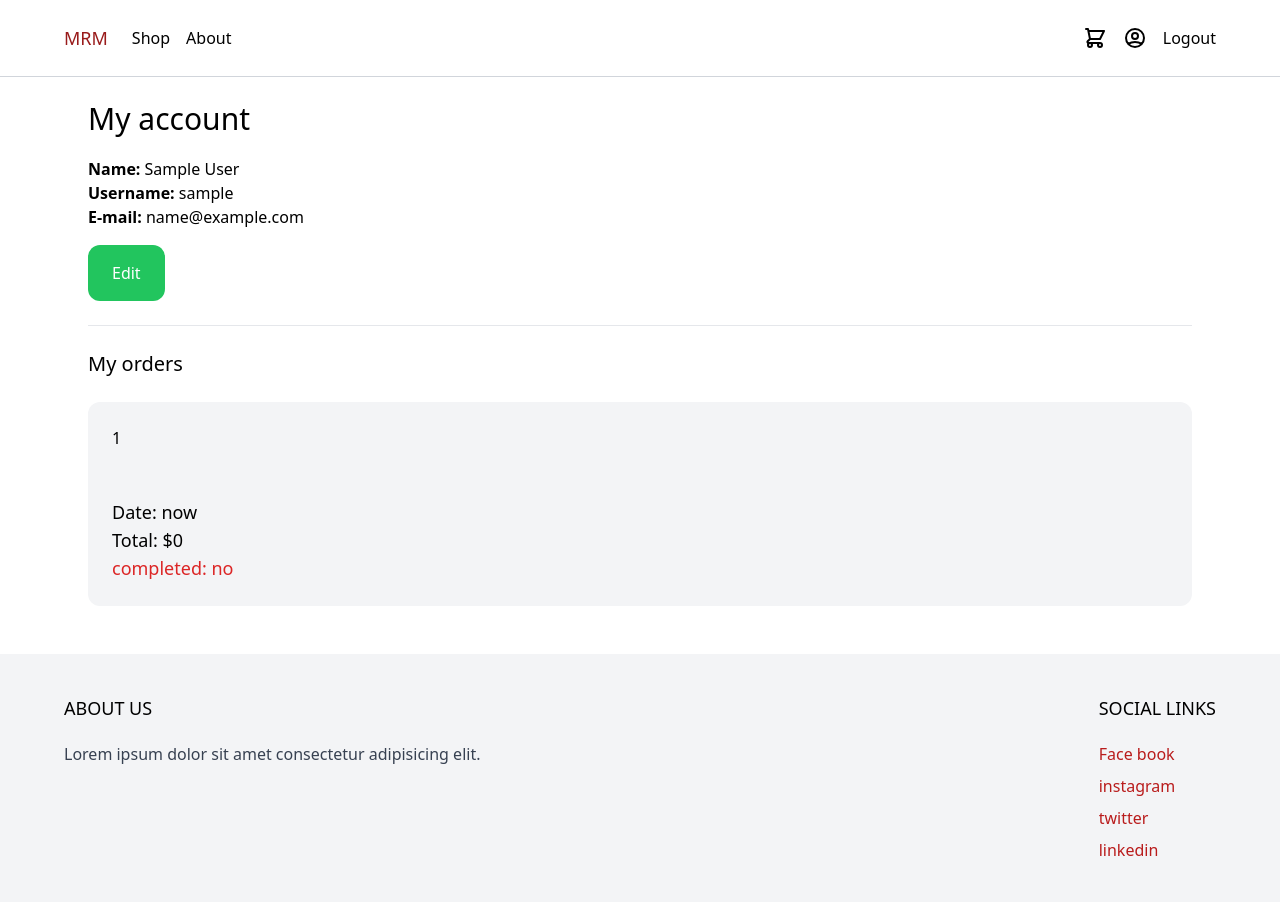
After one commit to mrmhmdi/Ecommerce-django, a Django app: page /myaccount/ in a window 1280 px wide. The commit adds this page. Run offline with Django 4.2, Linux system fonts and the light colour scheme; the visitor is signed in with stand-in values (Sample User, id 1); data comes from the database, SQL or seed files in the repository; data that the repository does not hold is empty; some libraries are stand-ins or nearby versions.

Commit message:
added myaccount

```diff
--- a/carts/models.py
+++ b/carts/models.py
@@ -11,6 +11,9 @@ class Cart(models.Model):
     created_at = models.DateTimeField(auto_now_add=True)
     completed = models.BooleanField(default=False)
 
+    def total_price(self):
+        return sum(price.total_price for price in self.cartitem.all())
+
     def __str__(self) -> str:
         return str(self.user)
 
@@ -20,15 +23,14 @@ class CartItem(models.Model):
         Cart, on_delete=models.CASCADE, related_name='cartitem')
     product = models.ForeignKey(Product, on_delete=models.CASCADE)
     quantity = models.IntegerField(default=1)
-    price_ht = models.FloatField(blank=True)
+    total_price = models.FloatField(blank=True)
 
     class Meta:
         unique_together = (('cart', 'product'))
 
-    TAX_AMOUNT = 10
-
-    def price_ttc(self):
-        return self.price_ht * (1 + self.TAX_AMOUNT / 100)
+    def save(self, *args, **kwargs):
+        self.total_price = self.product.price * self.quantity
+        return super().save(*args, **kwargs)
 
     def __str__(self):
         return f'{self.cart.user} {self.product}'
--- a/config/settings.py
+++ b/config/settings.py
@@ -38,6 +38,7 @@ INSTALLED_APPS = [
     'django.contrib.messages',
     'django.contrib.staticfiles',
     'django.contrib.sites',
+    'django.contrib.humanize',
     # third party
     'allauth',
     'allauth.account',
--- a/core/models.py
+++ b/core/models.py
@@ -1,8 +1,11 @@
 from django.db import models
 from django.contrib.auth.models import AbstractUser
+from django.urls import reverse
 
 # Create your models here.
 
 
 class CustomeUser(AbstractUser):
-    pass
+
+    def get_absolute_url(self):
+        return reverse("edit_myaccount", kwargs={"pk": self.username})
--- a/core/urls.py
+++ b/core/urls.py
@@ -1,8 +1,11 @@
 from django.urls import path
 
-from .views import HomePageListView, ShopView
+from .views import AccountTemplateView, EditAccountView, HomePageListView, ShopView
 
 urlpatterns = [
     path('', HomePageListView.as_view(), name='homepage'),
-    path('shop/', ShopView.as_view(), name='shop')
+    path('shop/', ShopView.as_view(), name='shop'),
+    path('myaccount/', AccountTemplateView.as_view(), name='myaccount'),
+    path('edit-myaccount/<slug:pk>/',
+         EditAccountView.as_view(), name='edit_myaccount')
 ]
--- a/core/views.py
+++ b/core/views.py
@@ -1,7 +1,12 @@
-from django.views.generic import ListView
+from django.views.generic import ListView, UpdateView, TemplateView
+from django.contrib.auth.mixins import LoginRequiredMixin
 from django.db.models import Q
+from django.urls import reverse
+from django.http.response import HttpResponseBadRequest
+from django.contrib.auth import get_user_model
 
 from products.models import Product, Category
+from carts.models import Cart
 # Create your views here.
 
 
@@ -35,3 +40,39 @@ class ShopView(ListView):
         context["categories"] = Category.objects.all()
         context['active_category'] = self.request.GET.get('cat', default='')
         return context
+
+
+class AccountTemplateView(LoginRequiredMixin, TemplateView):
+    template_name = 'core/myaccount.html'
+    http_method_names = ('get',)
+
+    def get_context_data(self, **kwargs):
+        user = self.request.user
+        context = super().get_context_data(**kwargs)
+        context['user_obj'] = user
+        context['carts'] = Cart.objects.filter(
+            user=user).prefetch_related('cartitem')
+        return context
+
+
+class EditAccountView(LoginRequiredMixin, UpdateView):
+    template_name = 'core/edit_myaccount.html'
+    fields = ('first_name', 'last_name', 'username', 'email', )
+    context_object_name = 'user_obj'
+    http_method_names = ('get', 'post')
+
+    def get(self, request, *args, **kwargs):
+        if kwargs['pk'] != request.user.username:
+            return HttpResponseBadRequest("Bad Request")
+        return super().get(request, *args, **kwargs)
+
+    def post(self, request, *args, **kwargs):
+        if kwargs['pk'] != request.user.username:
+            return HttpResponseBadRequest("Bad Request")
+        return super().post(request, *args, **kwargs)
+
+    def get_object(self):
+        return self.request.user
+
+    def get_success_url(self) -> str:
+        return reverse('myaccount')
--- a/templates/base.html
+++ b/templates/base.html
@@ -26,7 +26,7 @@
                             {% include 'carts/menu_cart.html' %}
                         </li>
                         <li>
-                            <a href="#">
+                            <a href={% url 'myaccount' %}>
                                 <svg xmlns="http://www.w3.org/2000/svg" class="h-6 w-6" fill="none" viewBox="0 0 24 24" stroke="currentColor" stroke-width="2">
                                     <path stroke-linecap="round" stroke-linejoin="round" d="M5.121 17.804A13.937 13.937 0 0112 16c2.5 0 4.847.655 6.879 1.804M15 10a3 3 0 11-6 0 3 3 0 016 0zm6 2a9 9 0 11-18 0 9 9 0 0118 0z" />
                                 </svg>
--- a/templates/carts/cart_page.html
+++ b/templates/carts/cart_page.html
@@ -15,7 +15,7 @@
                     <div class="flex justify-between">
                         <a href="#" class="text-lg">{{ cartitem.product.name }}</a>
 
-                        <span class="mb-6 pt-1 text-gray-400">${{ cartitem.product.price }}</span>
+                        <span class="mb-6 pt-1 text-gray-400">${{ cartitem.total_price }}</span>
                     </div>
 
                     <hr>
@@ -35,7 +35,7 @@
 
         <div class="mb-6 flex justify-between">
             <span class="font-semibold">Total</span>
-            <span>$99</span>
+            <span>${{ total_price }}</span>
         </div>
 
         <a href={% url 'checkout_page' %} class="inline-block px-8 py-4 rounded-xl bg-red-500 hover:bg-red-700 text-white">Checkout</a>
--- a/templates/carts/checkout_page.html
+++ b/templates/carts/checkout_page.html
@@ -66,7 +66,7 @@
 
         <div class="mb-6 flex justify-between">
             <span class="font-semibold">Total</span>
-            <span>$99</span>
+            <span>${{ total_price }}</span>
         </div>
 
         <a href="#" class="inline-block px-8 py-4 rounded-xl bg-green-500 hover:bg-green-700 text-white">Confirm checkout</a>
--- /dev/null
+++ b/templates/core/myaccount.html
@@ -0,0 +1,65 @@
+{% extends 'base.html' %}
+
+{% load humanize %}
+
+{% block title %}My account{% endblock %}
+
+{% block content %}
+<div class="max-w-6xl mx-auto p-6">
+    <h1 class="mb-5 text-3xl">My account</h1>
+
+    <div class="mb-6">
+        <strong>Name: </strong>{{ user_obj.get_full_name }}<br>
+        <strong>Username: </strong>{{ user_obj.username }}<br>
+        <strong>E-mail: </strong>{{ user_obj.email }}<br>
+
+        <a
+            href={{ user.get_absolute_url }}
+            class="inline-block mt-4 py-4 px-6 rounded-xl text-white bg-green-500 hover:bg-green-600"
+        >
+            Edit
+        </a>
+    </div>
+
+    <hr>
+
+    <h2 class="my-6 text-xl">My orders</h2>
+    {% for cart in carts %}
+    <div class="w-full mb-6 p-6 flex flex-wrap bg-gray-100 rounded-xl">
+        <div class="mb-6 flex justify-between">
+            <a href="#">{{ cart.id }}</a>
+        </div>
+
+        <div class="mb-6 w-full">
+            {% for cartitem in cart.cartitem.all %}
+            <div class="product mb-6 flex pr-6">
+                <a href="#" class="w-1/4">
+                    <img class="hover:shadow-lg rounded-xl" src="1.jpg">
+                </a>
+
+                <div class="w-3/4 pl-6">
+                    <div class="flex justify-between">
+                        <a href="#" class="text-lg">{{ cartitem.product.name }}</a>
+
+                        <p class="mb-6 pt-1 text-gray-400">${{ cartitem.total_price }}</p>
+                    </div>
+
+                    <hr>
+
+                    <div class="mt-6">
+                        Quantity: {{ cartitem.quantity }}
+                    </div>
+                </div>
+            </div>
+            {% endfor %}
+        </div>
+
+        <div>
+            <p class="text-lg">Date: {{ cart.created_at|naturaltime }}</p>
+            <p class="text-lg">Total: ${{ cart.total_price }}</p>
+            <p class="text-lg {% if not cart.completed %}text-red-600{% endif %}">completed: {{ cart.completed|yesno }}</p>
+        </div>
+    </div>
+    {% endfor %}
+</div>
+{% endblock %}
```
Also changed, not shown: carts/views.py (+17 -4 lines), templates/carts/checkout.html (deleted, +0 -75 lines), templates/core/edit_myaccount.html (added, +37 -0 lines), templates/products/product_detail.html (+8 -1 lines), carts/migrations/0003_rename_price_ht_cartitem_total_price.py (added).
